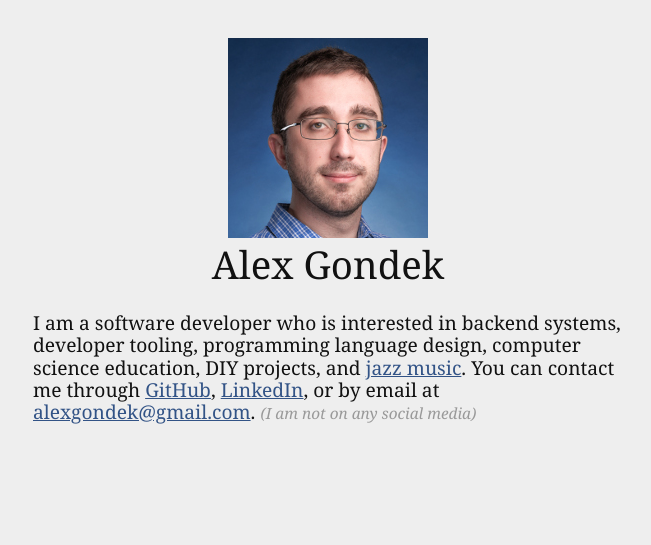
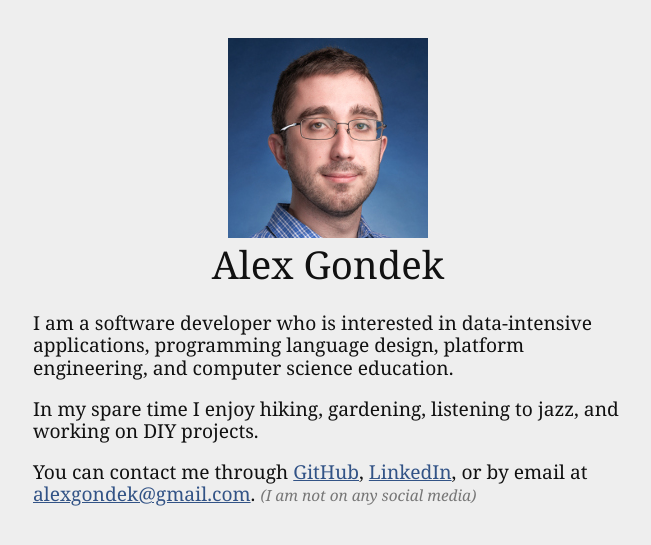
Before and after one commit to gondek/gondek.github.io, a Jekyll site: the page built from index.md, in a window 1280 px wide. Shown: the top 545 px of the page, without its empty margins (312-963 px from the left). Built offline with Jekyll 4.4.1, drawn with Linux system fonts in a browser that asks for light colours.

Commit message:
Update description. Cleanup unused build code

```diff
--- a/Gemfile
+++ b/Gemfile
@@ -3,3 +3,4 @@ source 'https://rubygems.org'
 gem 'kramdown-parser-gfm'
 gem 'html-proofer'
 gem 'jekyll'
+gem 'webrick'
--- a/_scss/main.scss
+++ b/_scss/main.scss
@@ -47,6 +47,6 @@ a {
 }
 
 .social-media-note {
-  color: #999;
+  color: #777;
   font-style: italic;
 }
--- a/index.md
+++ b/index.md
@@ -1,6 +1,6 @@
 ---
 title: Alexander Gondek - Software Developer
-description: Alex is a software developer who is interested in backend systems, developer tooling, programming language design, and CS education.
+description: Alex is a software developer who is interested in data-intensive applications, programming language design, platform engineering, and computer science education.
 layout: home
 ---
 <div class="center">
@@ -8,5 +8,9 @@ layout: home
   <h1>Alex Gondek</h1>
 </div>
 
-I am a software developer who is interested in backend systems, developer tooling, programming language design, computer science education, DIY projects, and [jazz music](https://jazz.gondek.ca/). You can contact me through [GitHub](https://github.com/gondek/), [LinkedIn](https://www.linkedin.com/in/alexgondek/), or by email at [alexgondek@gmail.com](mailto:alexgondek@gmail.com).
+I am a software developer who is interested in data-intensive applications, programming language design, platform engineering, and computer science education.
+
+In my spare time I enjoy hiking, gardening, listening to jazz, and working on DIY projects.
+
+You can contact me through [GitHub](https://github.com/gondek/), [LinkedIn](https://www.linkedin.com/in/alexgondek/), or by email at [alexgondek@gmail.com](mailto:alexgondek@gmail.com).
 <small class="social-media-note">(I am not on any social media)</small>
```
Also changed, not shown: .travis.yml (deleted), README.md.
